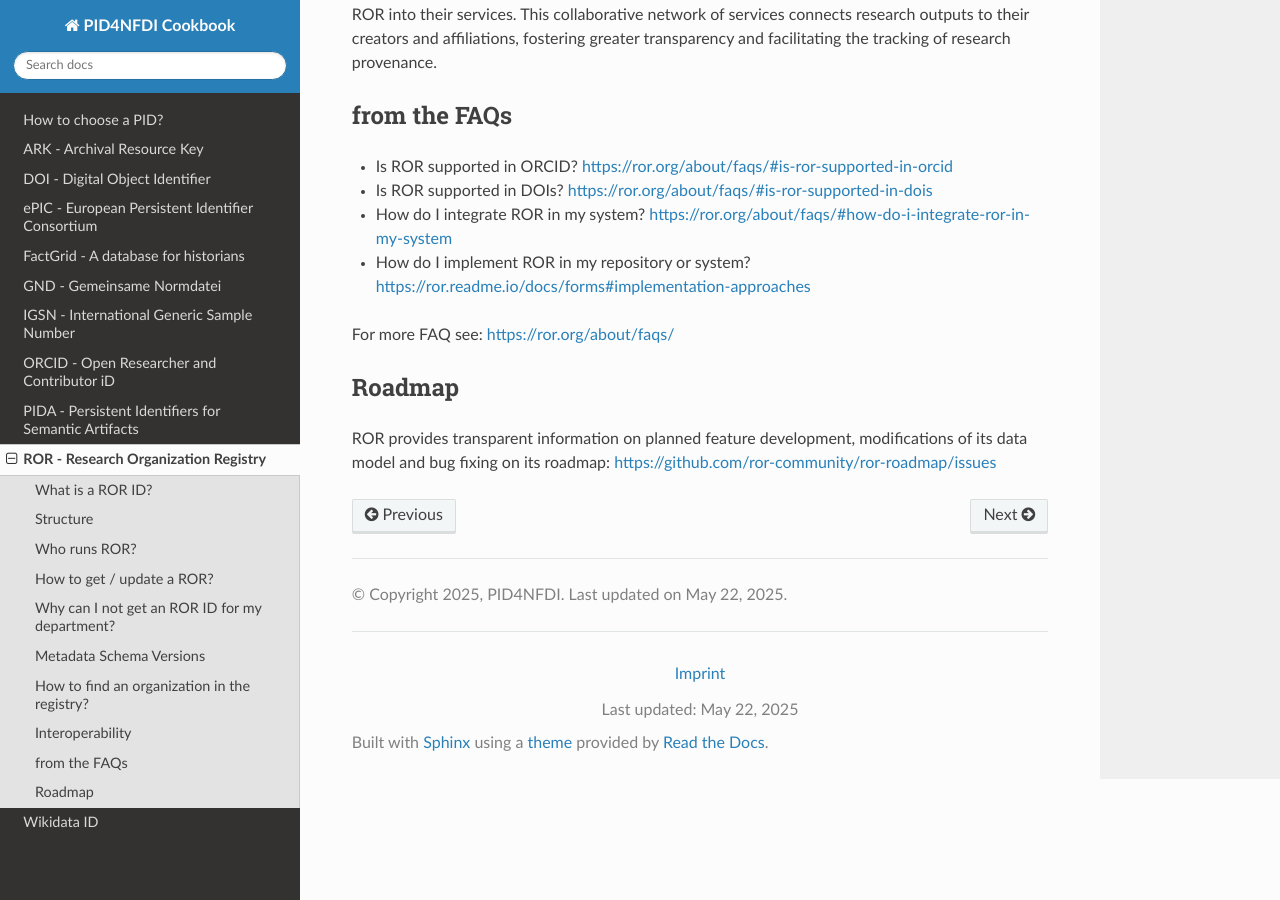
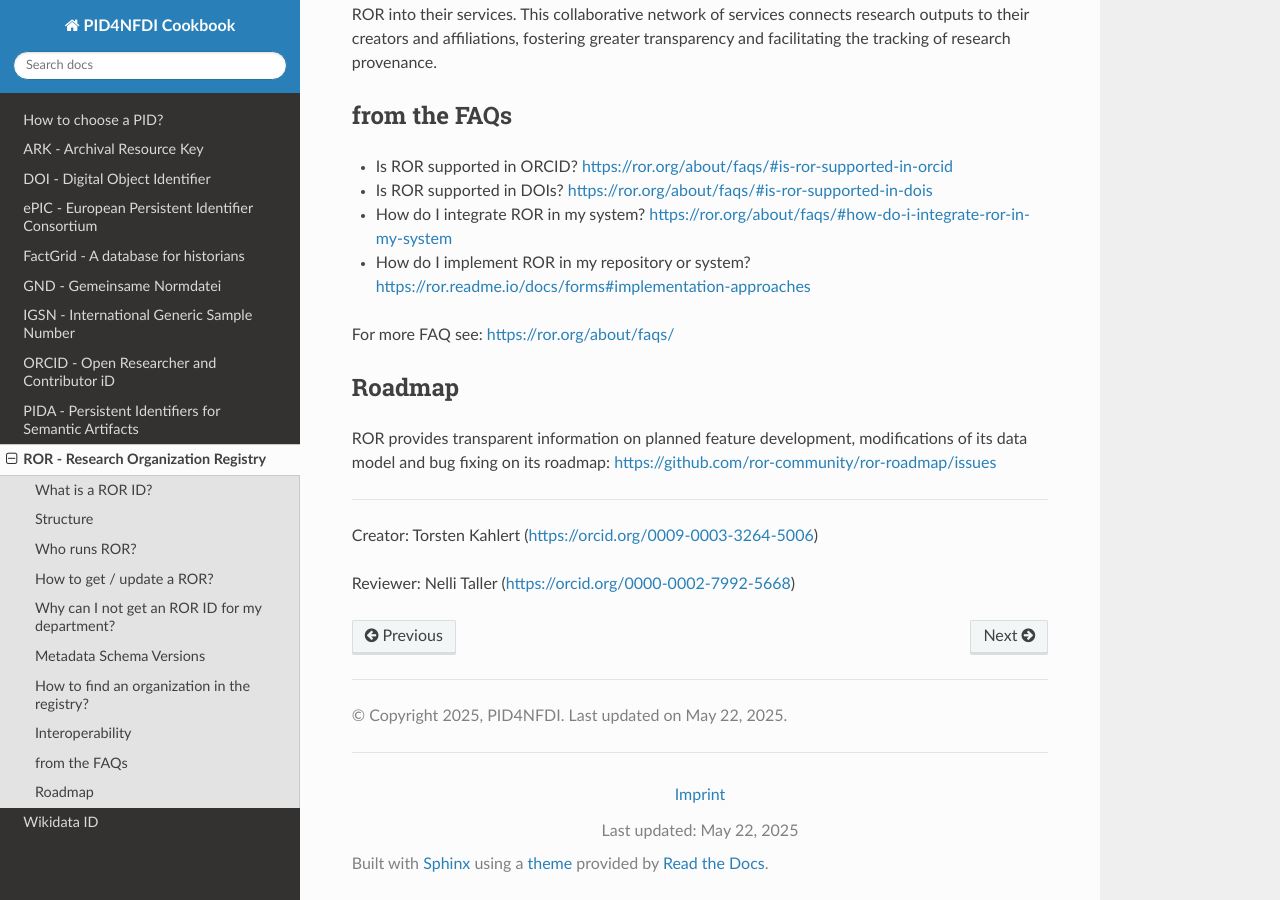
Before and after one commit to stephw-tib/pid4nfdi-training, a Sphinx documentation site: the page built from docs/source/ror.rst, in a window 1280 px wide and 900 px high, scrolled down 1908 px. Built offline with Sphinx 7.4.7 and the Read the Docs theme 3.1.0, drawn with Linux system fonts in a browser that asks for light colours; pages that are not in the unit, such as notebooks, are missing from menus.

Commit message:
Update ror.rst
add creator, reviewer

Signed-off-by: stephw-tib <62946028+stephw-tib@users.noreply.github.com>

```diff
--- a/docs/source/ror.rst
+++ b/docs/source/ror.rst
@@ -65,3 +65,9 @@ For more FAQ see: `<https://ror.org/about/faqs/>`_
 Roadmap
 -------
 ROR provides transparent information on planned feature development, modifications of its data model and bug fixing on its roadmap: `<https://github.com/ror-community/ror-roadmap/issues>`_
+
+----
+
+Creator: Torsten Kahlert (https://orcid.org/0009-0003-3264-5006)
+
+Reviewer: Nelli Taller (https://orcid.org/0000-0002-7992-5668)
```
